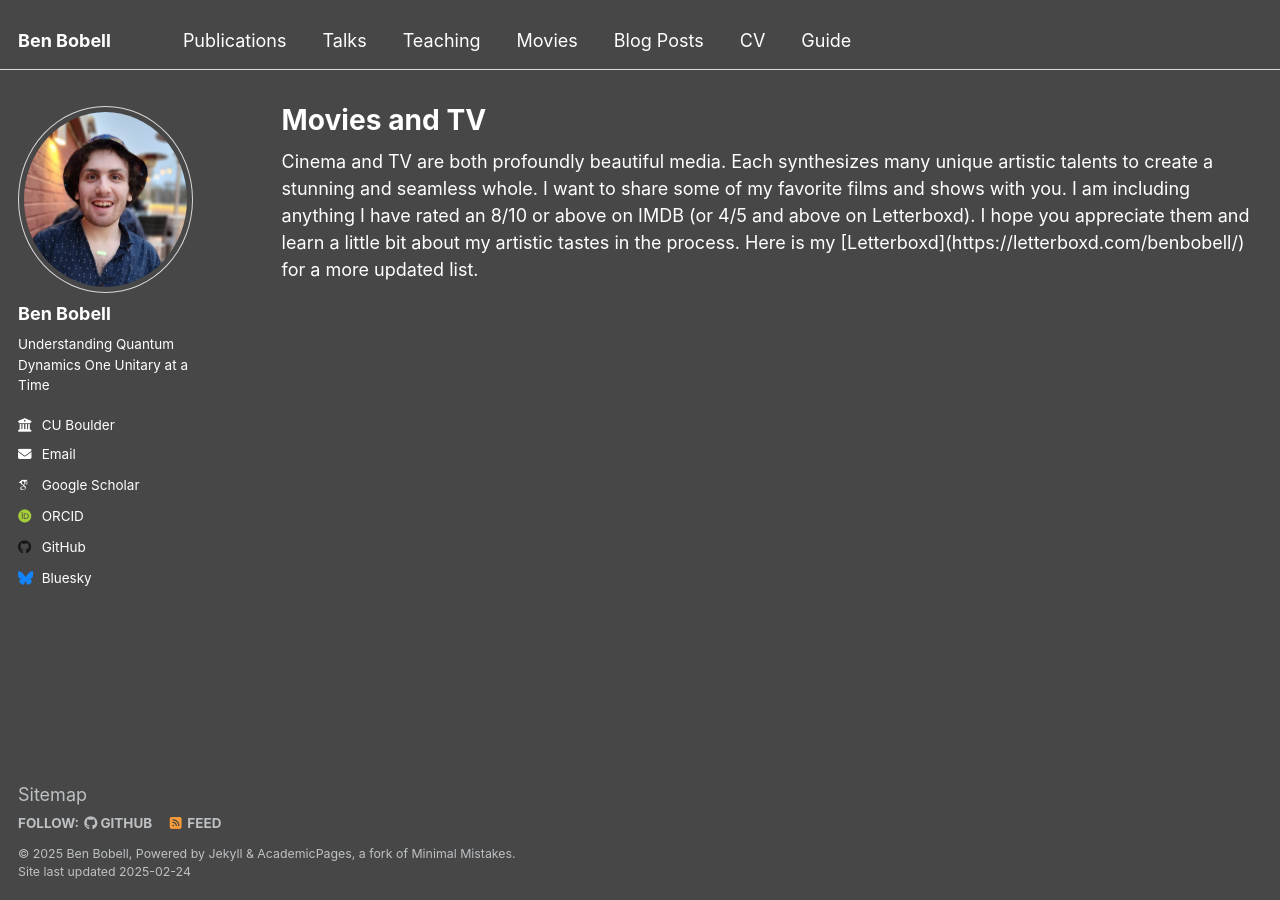
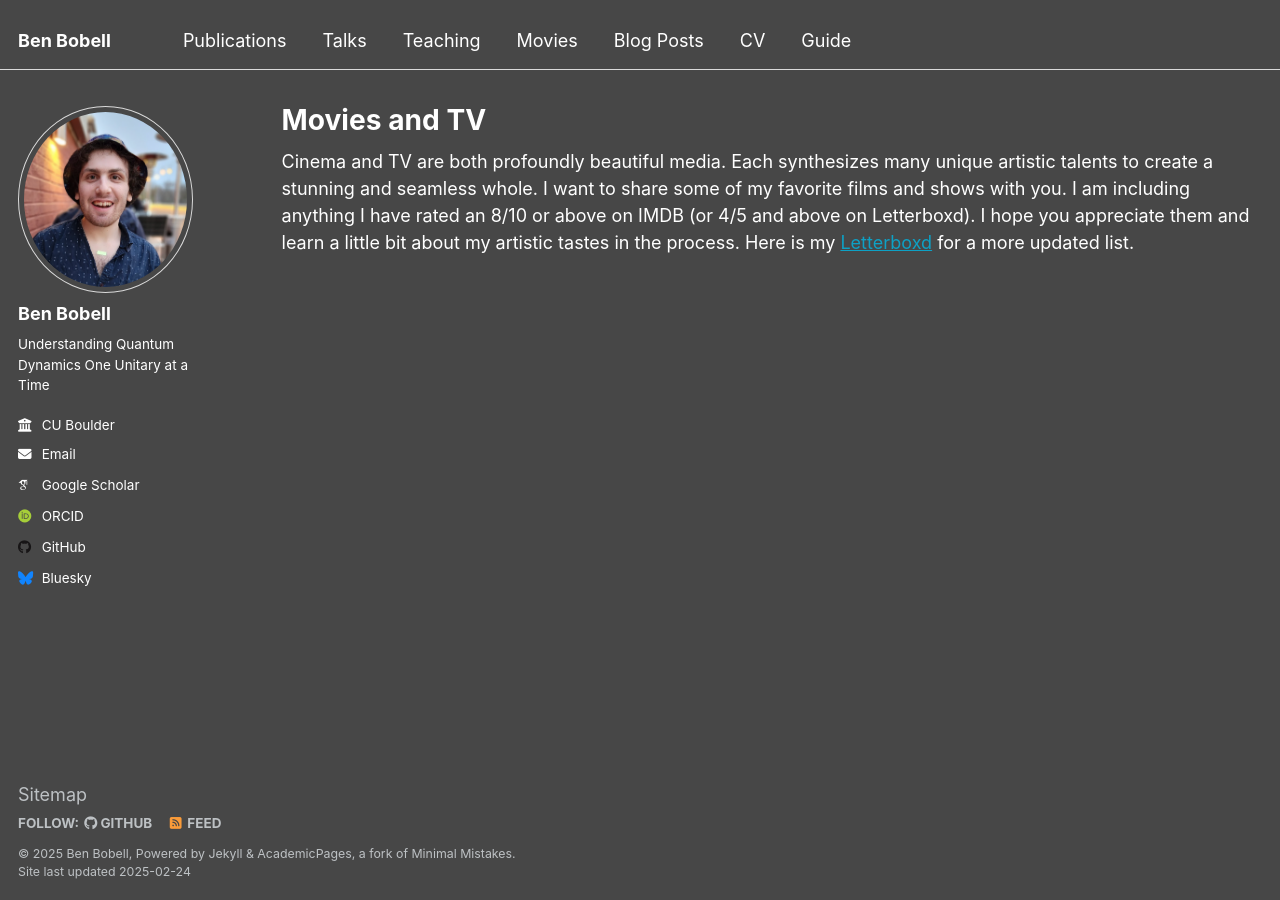
Before and after one commit to BenBobell00/BenBobell00.github.io, a Jekyll site: the page built from _pages/movies.html, in a window 1280 px wide. Built offline with Jekyll 4.4.1, drawn with Linux system fonts in a browser that asks for light colours; some web fonts are replaced; part of the change alters nothing that is shown.

Commit message:
Update movies.html
link maybe?

```diff
--- a/_pages/movies.html
+++ b/_pages/movies.html
@@ -6,7 +6,8 @@ author_profile: true
 ---
 Cinema and TV are both profoundly beautiful media. Each synthesizes many unique artistic talents to create a stunning and seamless whole.
 I want to share some of my favorite films and shows with you. I am including anything I have rated an 8/10 or above on IMDB (or 4/5 and above on Letterboxd).
-I hope you appreciate them and learn a little bit about my artistic tastes in the process. Here is my [Letterboxd](https://letterboxd.com/benbobell/) for a more updated list.
+I hope you appreciate them and learn a little bit about my artistic tastes in the process. Here is my <a href="https://letterboxd.com/benbobell/" target="_blank">Letterboxd</a>
+ for a more updated list.
 {% include base_path %}
 
 
```
